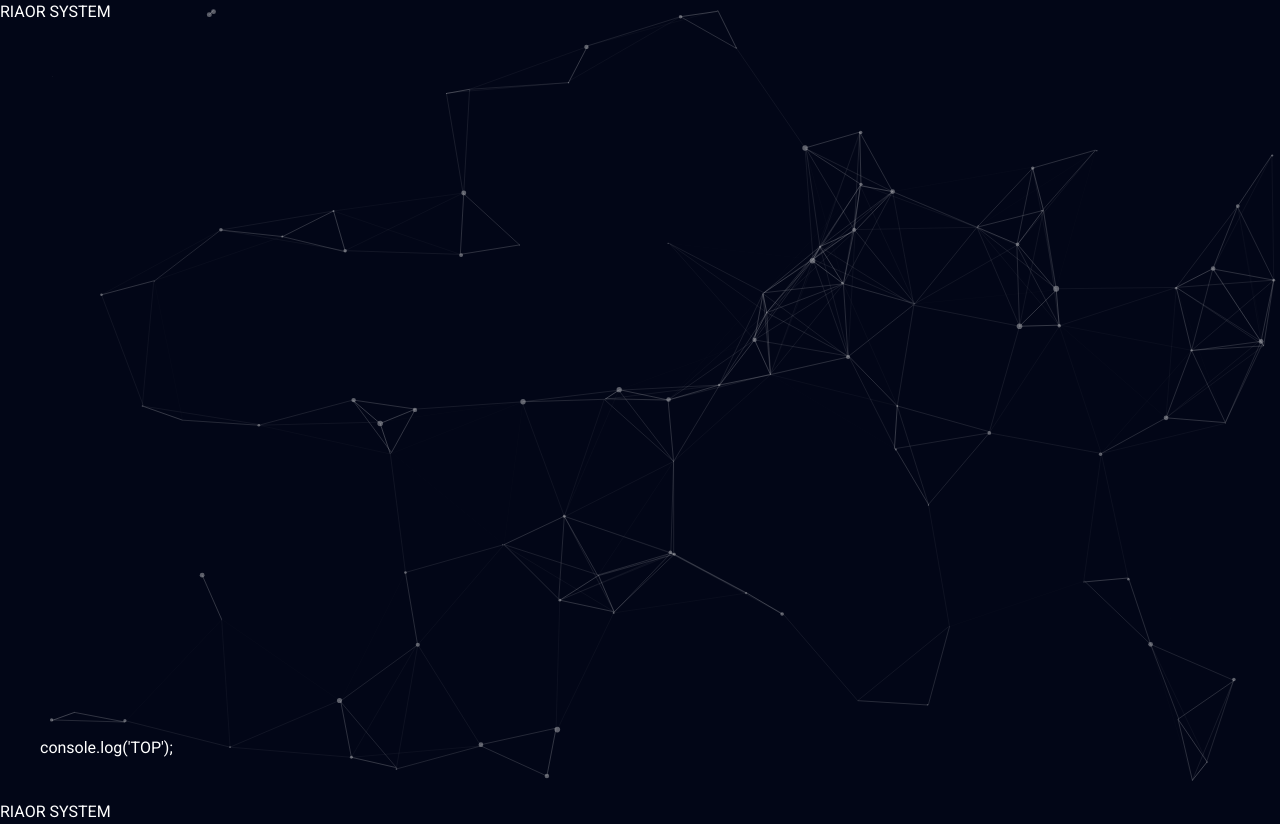
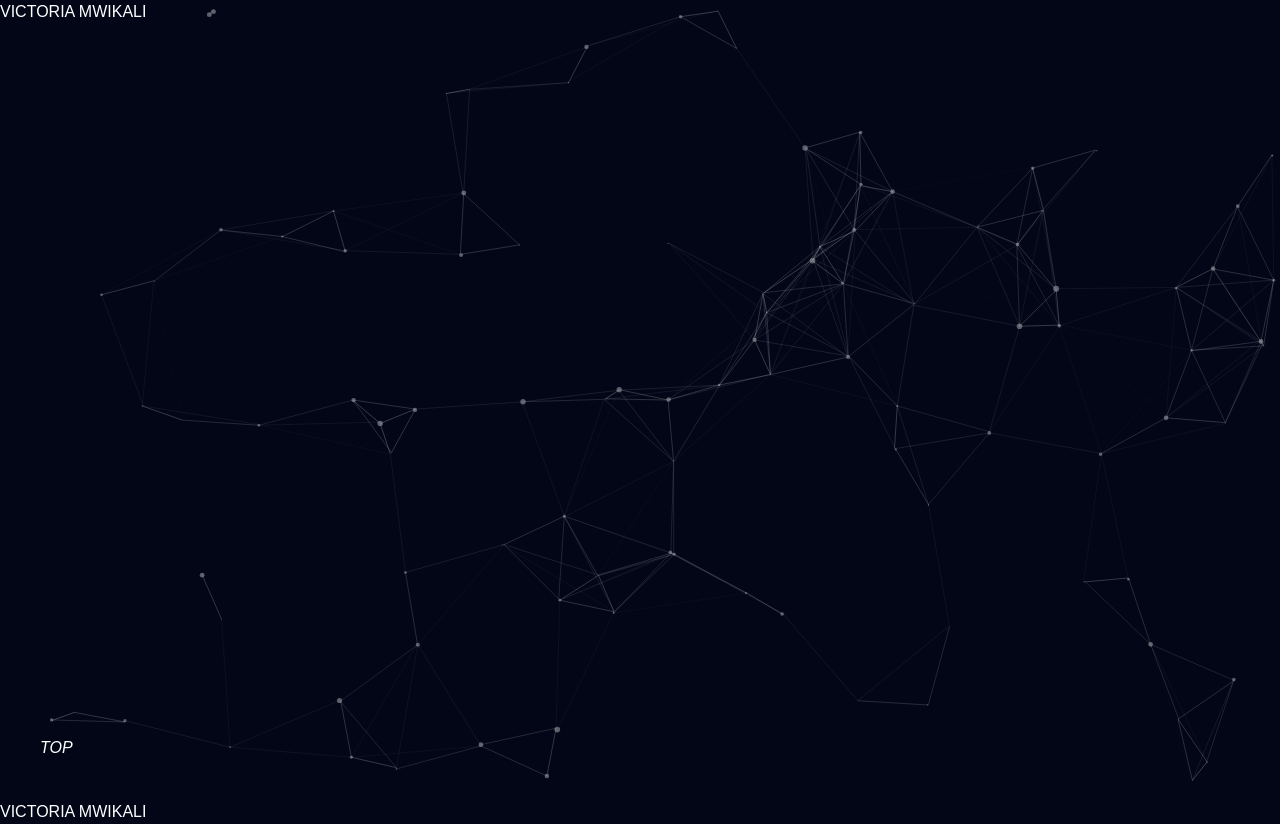
Before and after one commit to victoriamuinde07/Awesome, a SvelteKit app: page / in a window 1280 px wide. Built offline with nearby package versions, Linux system fonts and the light colour scheme.

Commit message:
edited some texts

```diff
--- a/src/components/Main.svelte
+++ b/src/components/Main.svelte
@@ -1 +1 @@
-RIAOR SYSTEM
+<h2>VICTORIA MWIKALI</h2>
--- a/src/routes/+layout.svelte
+++ b/src/routes/+layout.svelte
@@ -18,7 +18,7 @@
 >
     <div class={"fixed bottom-0 w-full duration-200 flex p-10 z-[10] opacity-full pointer-events-auto"}>
         <button on:click={goTop}>
-            console.log('TOP');
+            <i class ="TOP"><h1>TOP</h1></i>
         </button>
     </div>
     <Header />
```
